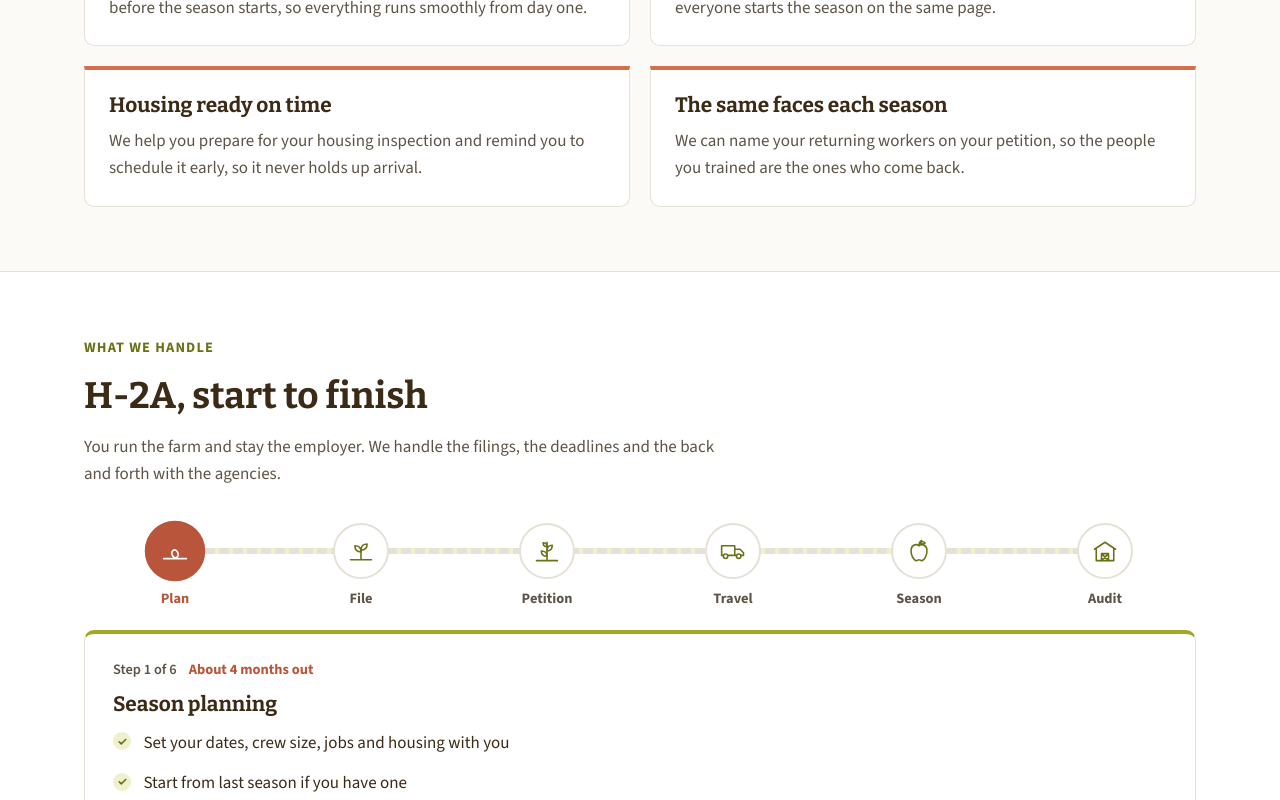
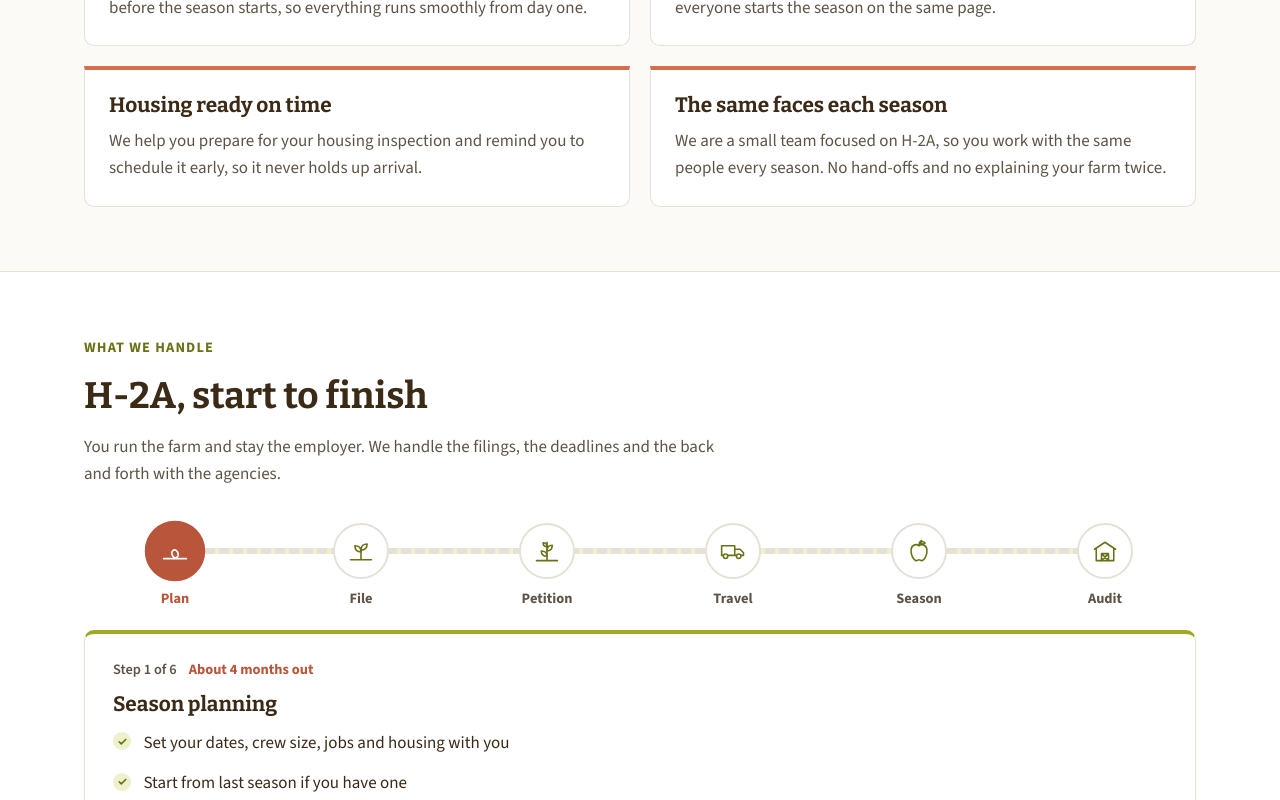
Before and after one commit to mfarh2a/battenkillag-use-me, a Next.js app: page / in a window 1280 px wide. Shown: the part 1640-2440 px from the top of the page. Built offline with nearby package versions, Linux system fonts and the light colour scheme; no server answers.

Commit message:
Homepage: same faces = same Battenkill team each season
Co-Authored-By: Claude Opus 5.5 <noreply@anthropic.com>
Claude-Session: https://claude.ai/code/session_015cpjf5ajPeXVSvyknWthQ2

```diff
--- a/app/page.tsx
+++ b/app/page.tsx
@@ -34,7 +34,7 @@ const crew = [
   },
   {
     title: "The same faces each season",
-    body: "We can name your returning workers on your petition, so the people you trained are the ones who come back.",
+    body: "We are a small team focused on H-2A, so you work with the same people every season. No hand-offs and no explaining your farm twice.",
   },
 ];
 
```
